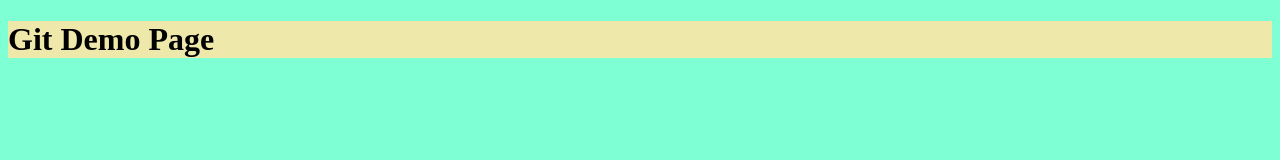
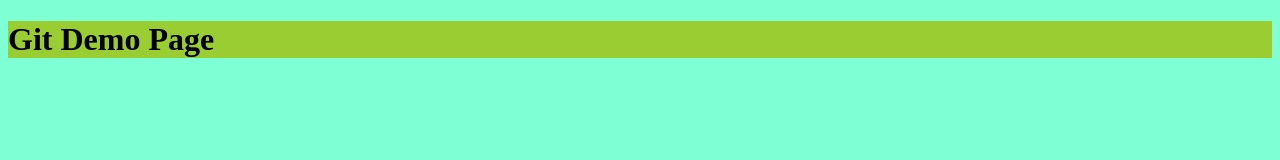
Before and after one commit to Casimir-Kuzyk/FirstGame, a plain HTML site: page index.html in a window 1280 px wide. Drawn offline with Linux system fonts and the light colour scheme.

```diff
--- a/styles.css
+++ b/styles.css
@@ -2,5 +2,5 @@
     background-color:aquamarine;
 }
 h1{
-    background-color: palegoldenrod
+    background-color: yellowgreen;
 }
```
